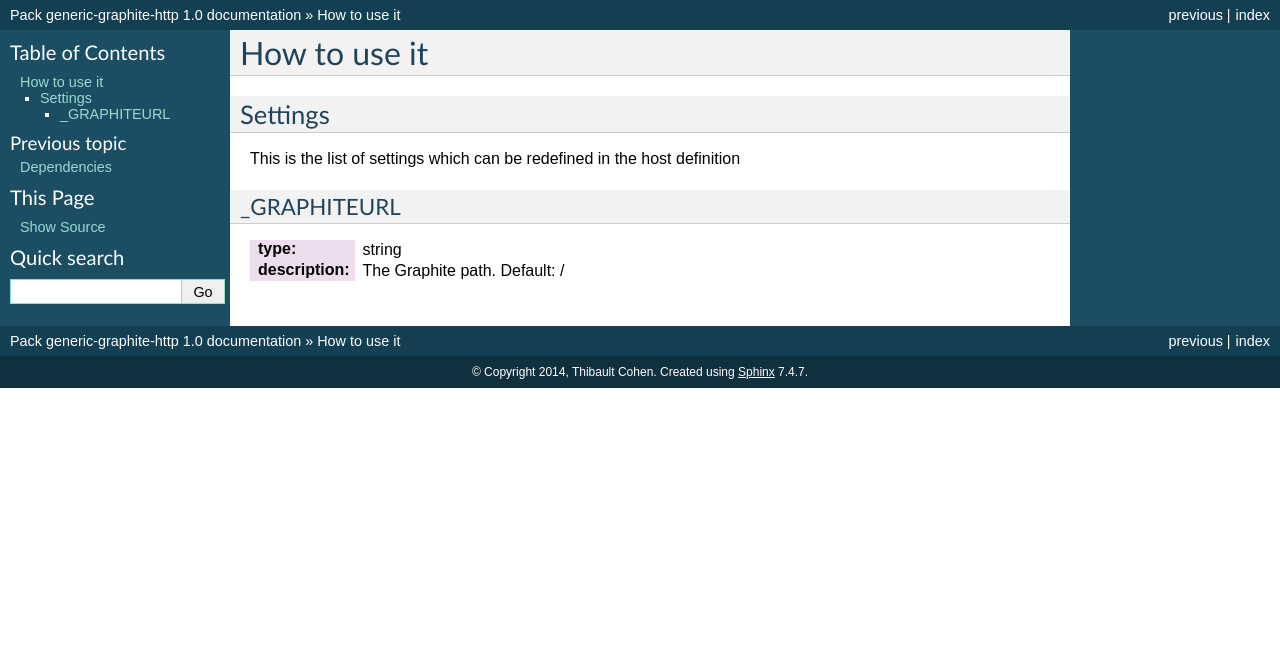
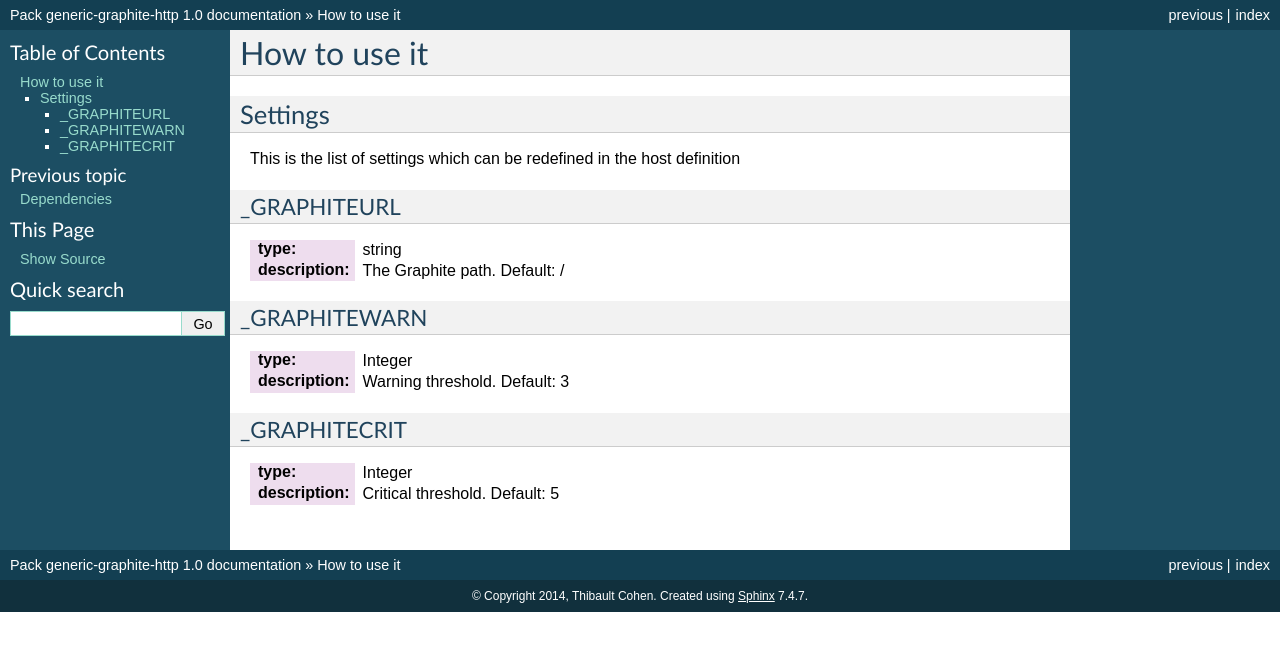
Before and after one commit to savoirfairelinux/monitoring-tools, a Sphinx documentation site: the page built from doc/source/howtouseit.rst, in a window 1280 px wide. Shown: the top 651 px of the page. Built offline with Sphinx 7.4.7, drawn with Linux system fonts in a browser that asks for light colours.

Commit message:
Add threshold

```diff
--- a/doc/source/howtouseit.rst
+++ b/doc/source/howtouseit.rst
@@ -12,3 +12,15 @@ _GRAPHITEURL
 
 :type:              string
 :description:       The Graphite path. Default: /
+
+_GRAPHITEWARN
+-------------
+
+:type:              Integer
+:description:       Warning threshold. Default: 3
+
+_GRAPHITECRIT
+-------------
+
+:type:              Integer
+:description:       Critical threshold. Default: 5
```
Also changed, not shown: 2 other files.
